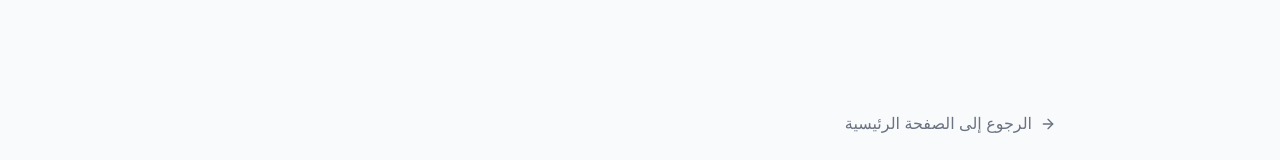
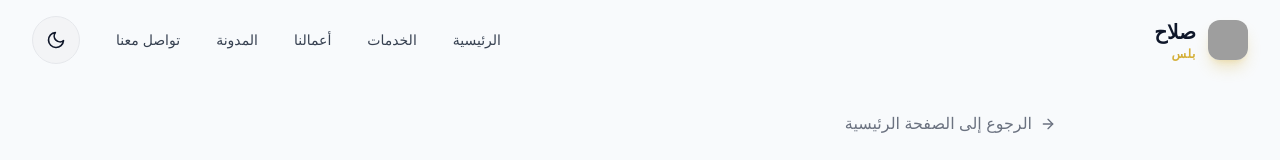
Before and after one commit to salahalbzali/salah-plus, a Next.js app: page /blog/ai-tools-2026 in a window 1280 px wide. Shown: the top 160 px of the page. Built offline with nearby package versions, Linux system fonts and the light colour scheme; grey boxes are pictures that could not be loaded.

Commit message:
Update page.tsx

```diff
--- a/app/blog/[id]/page.tsx
+++ b/app/blog/[id]/page.tsx
@@ -3,6 +3,8 @@ import { notFound } from "next/navigation";
 import { FiCalendar, FiClock, FiArrowRight, FiArrowLeft, FiHome } from "react-icons/fi";
 import { FaXTwitter, FaWhatsapp, FaFacebook } from "react-icons/fa6";
 import Link from "next/link";
+import Navbar from "@/components/Navbar";
+import Footer from "@/components/Footer";
 
 export function generateStaticParams() {
   return articles.map((article) => ({
@@ -22,6 +24,8 @@ export default function ArticlePage({ params }: { params: { id: string } }) {
   const shareUrl = `https://salah-plus-l7lb.vercel.app/blog/${article.id}`;
 
   return (
+    <>
+      <Navbar />
       <div className="min-h-screen bg-cream dark:bg-navy pt-20" dir="rtl">
         <article className="max-w-4xl mx-auto px-4 sm:px-6 lg:px-8 py-8">
 
@@ -197,5 +201,7 @@ export default function ArticlePage({ params }: { params: { id: string } }) {
           </div>
         </article>
       </div>
+      <Footer />
+    </>
   );
 }
```
Lines whose indentation alone changed are shown as unchanged.
